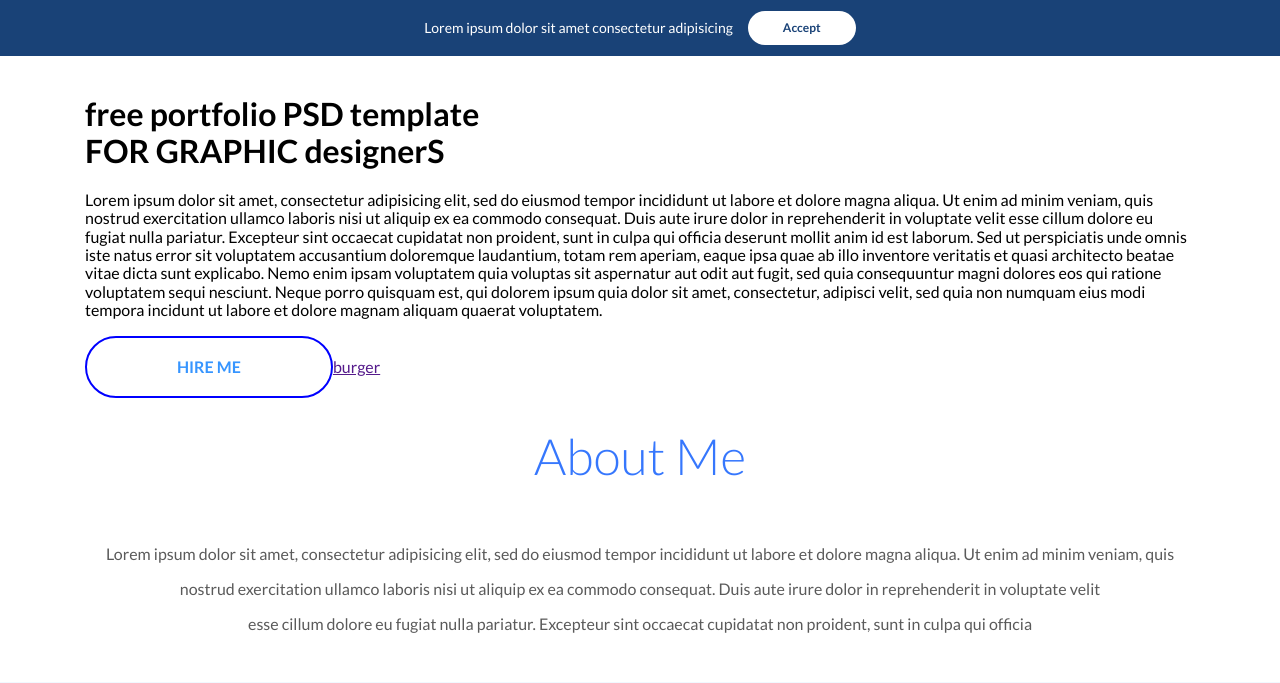
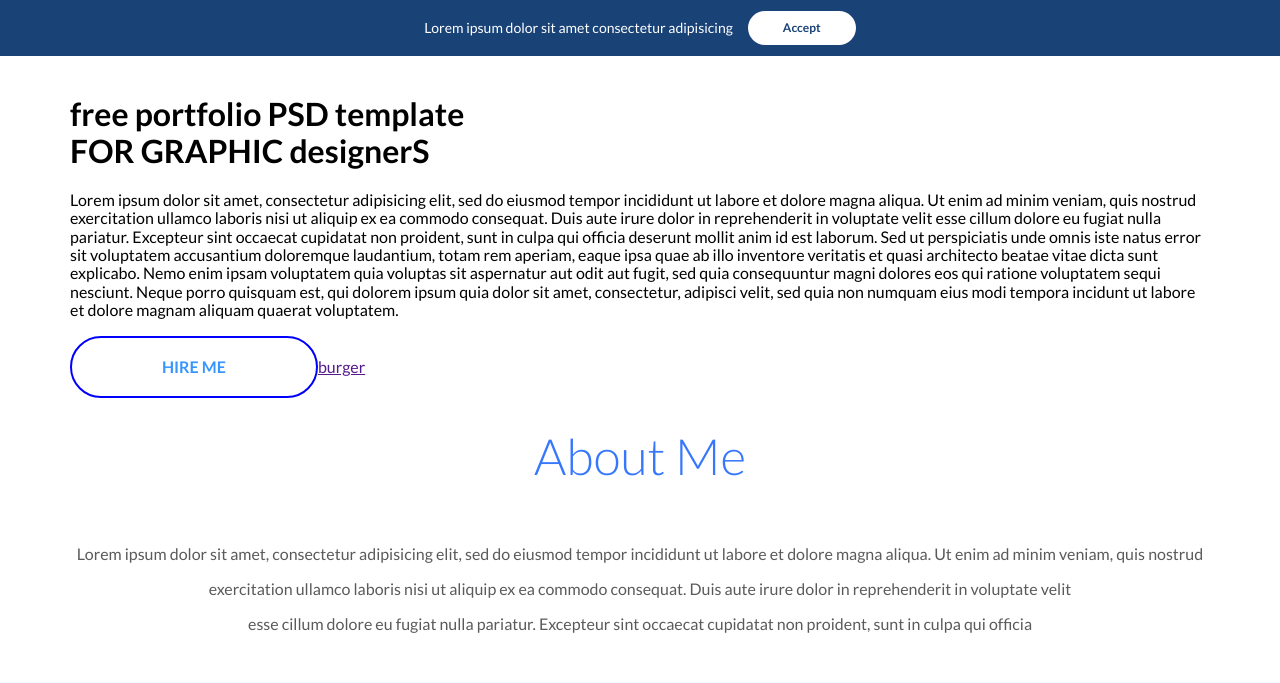
Before and after one commit to frontend-6/Teamprojects, a Node project: template eskulap/src/index.pug in a window 1280 px wide. Shown: the top 683 px of the page. Run offline with Node 20 templates, Linux system fonts and the light colour scheme; the template is opened without the code that fills it, so the values that code supplies are empty; style sheets or scripts are compiled from the project's sources; some libraries are stand-ins or nearby versions.

Commit message:
eskulap variables container

```diff
--- a/eskulap/src/assets/scss/_variables.scss
+++ b/eskulap/src/assets/scss/_variables.scss
@@ -208,7 +208,7 @@ $container-max-widths: (
   sm: 540px,
   md: 720px,
   lg: 960px,
-  xl: 1140px
+  xl: 1170px
 ) !default;
 
 @include _assert-ascending($container-max-widths, "$container-max-widths");
```
